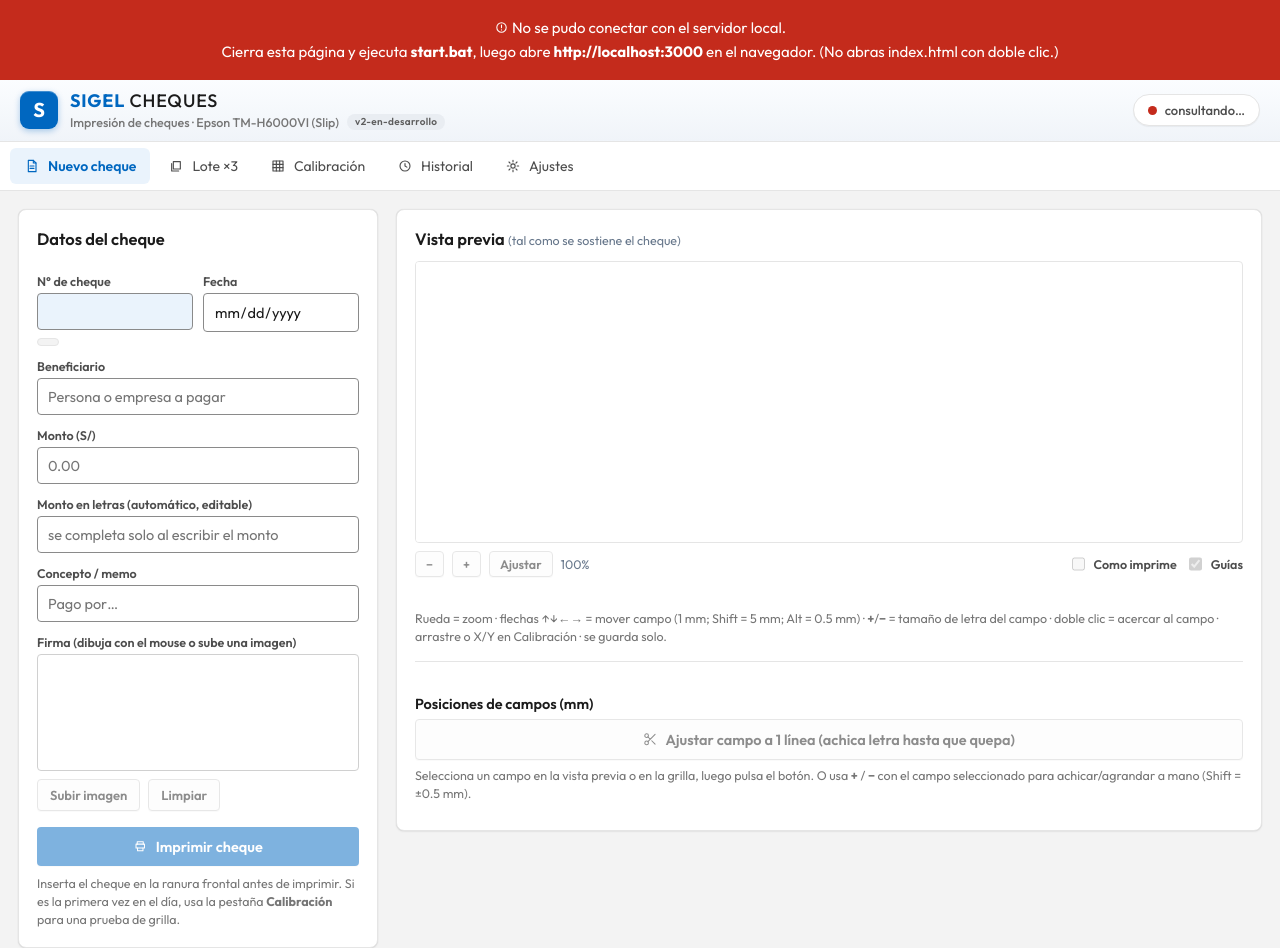
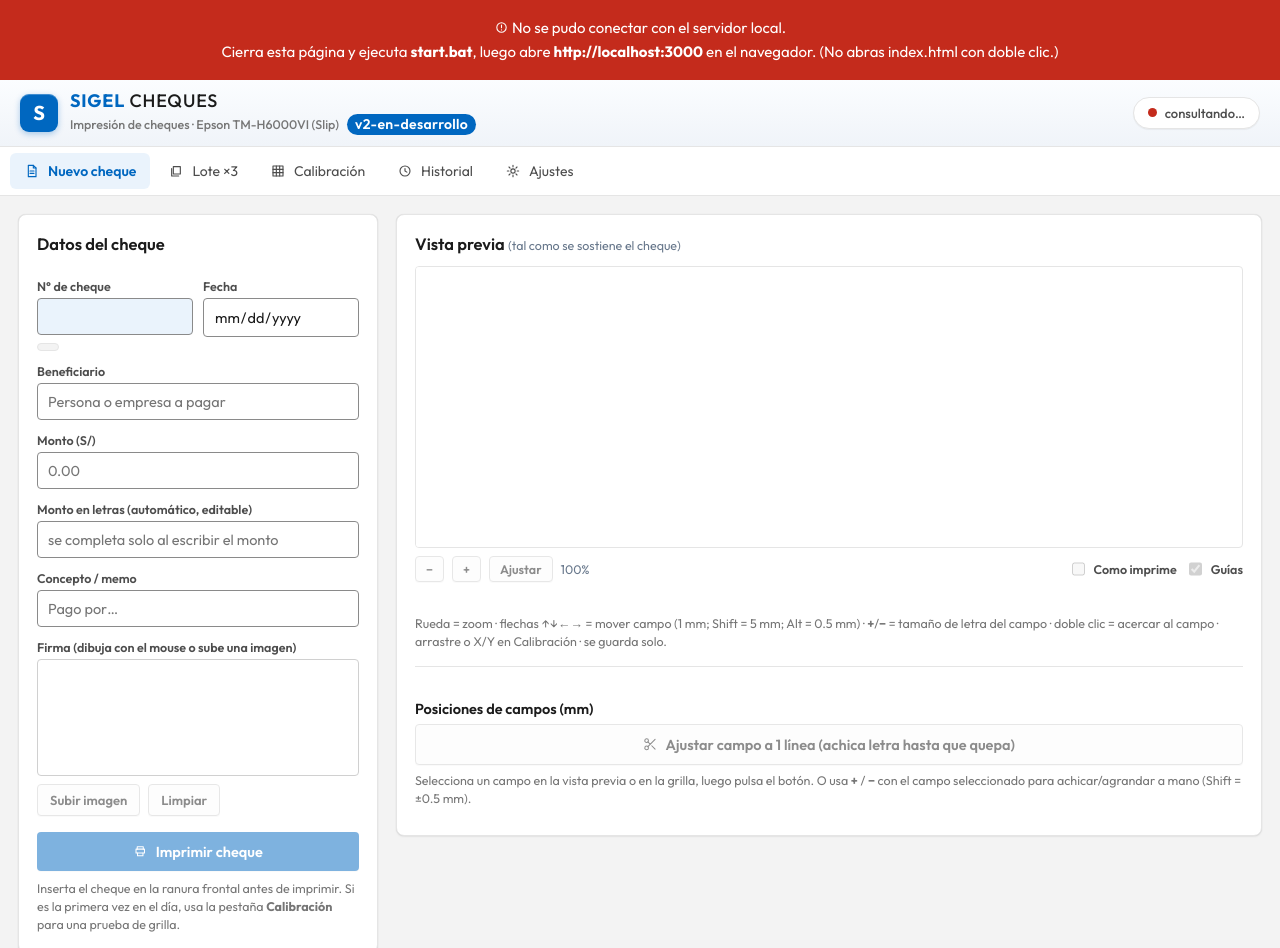
Before and after one commit to josemariarava/sigel-cheques, a website: page index.html in a window 1280 px wide. Shown: the top 948 px of the page. Drawn offline with Linux system fonts and the light colour scheme; no server answers.

Commit message:
Header: badge de version estilo accent

```diff
--- a/css/base.css
+++ b/css/base.css
@@ -38,7 +38,7 @@ header{background:linear-gradient(180deg,#fbfdff,#f0f4f9);color:var(--texto);bor
 .hdrTitulo{margin:0;font-size:18px;font-weight:500;line-height:1.15;letter-spacing:.8px;color:var(--texto)}
 .hdrTitulo b{color:var(--accent);font-weight:700}
 .hdrSub{display:flex;align-items:center;gap:8px;flex-wrap:wrap;font-size:12.5px;color:var(--texto3);font-weight:500}
-.verBadge{font-size:10px;font-weight:600;background:#e9edf2;color:#5d5d5d;
+.verBadge{font-size:14px;font-weight:600;background: var(--accent);color:#fff;
   padding:1.5px 8px;border-radius:999px;letter-spacing:.3px}
 #estado{display:inline-flex;align-items:center;gap:8px;font-size:13px;font-weight:500;color:var(--texto2);
   background:#fff;border:1px solid var(--borde);padding:7px 14px;border-radius:999px;box-shadow:var(--sombraBtn);max-width:100%}
```
Also changed, not shown: css/app.css.
